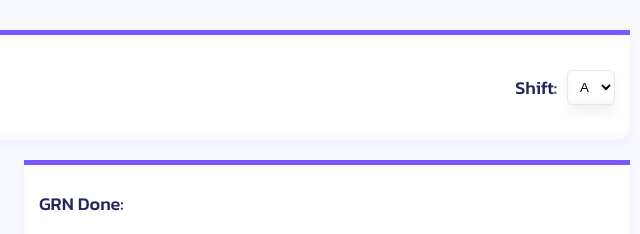
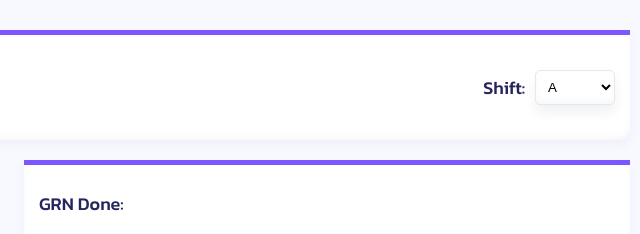
Before and after one commit to Virajmanmode/Nagpur-RMS, a plain HTML site: page index.html in a window 1280 px wide. Shown: the part 139-373 px from the top of the page, 640-1280 px from the left. Drawn offline with nearby package versions, Linux system fonts and the light colour scheme; a script that the page names is missing.

Commit message:
Update style.css

```diff
--- a/style.css
+++ b/style.css
@@ -259,6 +259,7 @@ select {
 	margin: 10px 0;
 	border-radius: 5px;
 	flex: 1;
+    min-width: 80px;
 	border: 1px solid #e8e8e8;
 	background-color: #fff;
 	box-shadow: 0px 8px 12px rgba(2,30,84,.06), rgba(86, 89, 146, 0.05) 0px -3px 6px 0px inset;
```
